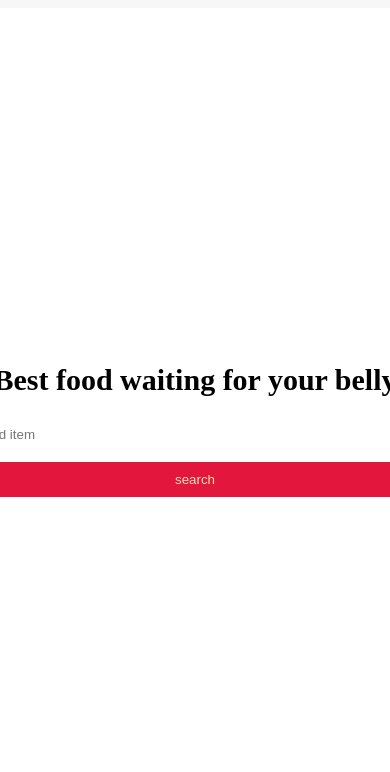
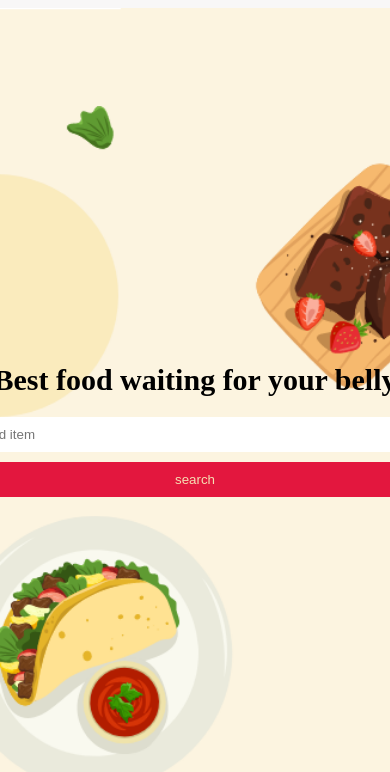
Before and after one commit to ehia-ahmed/hot-onion-restaurent-resources-master, a plain HTML site: page index.html in a window 390 px wide. Shown: the part 72-844 px from the top of the page. Drawn offline with Linux system fonts and the light colour scheme.

Commit message:
img-change

```diff
--- a/css/style.css
+++ b/css/style.css
@@ -65,7 +65,7 @@ nav ul li a{
     height:auto;
 }
 .banner{
-    background-image: url(images/backgroun-img.png);
+    background-image: url(/backgroun-img.png);
     background-repeat: no-repeat;
     background-size: cover;
     width: 100%;
@@ -339,7 +339,7 @@ nav ul li a{
         margin-bottom: 10px;
     }
     .banner{
-    background-image: url(images/backgroun-img.png);
+    background-image: url(/backgroun-img.png);
     width: 100%;
     height: 100vh;
     display: flex;
```
Also changed, not shown: backgroun-img.png (added).
